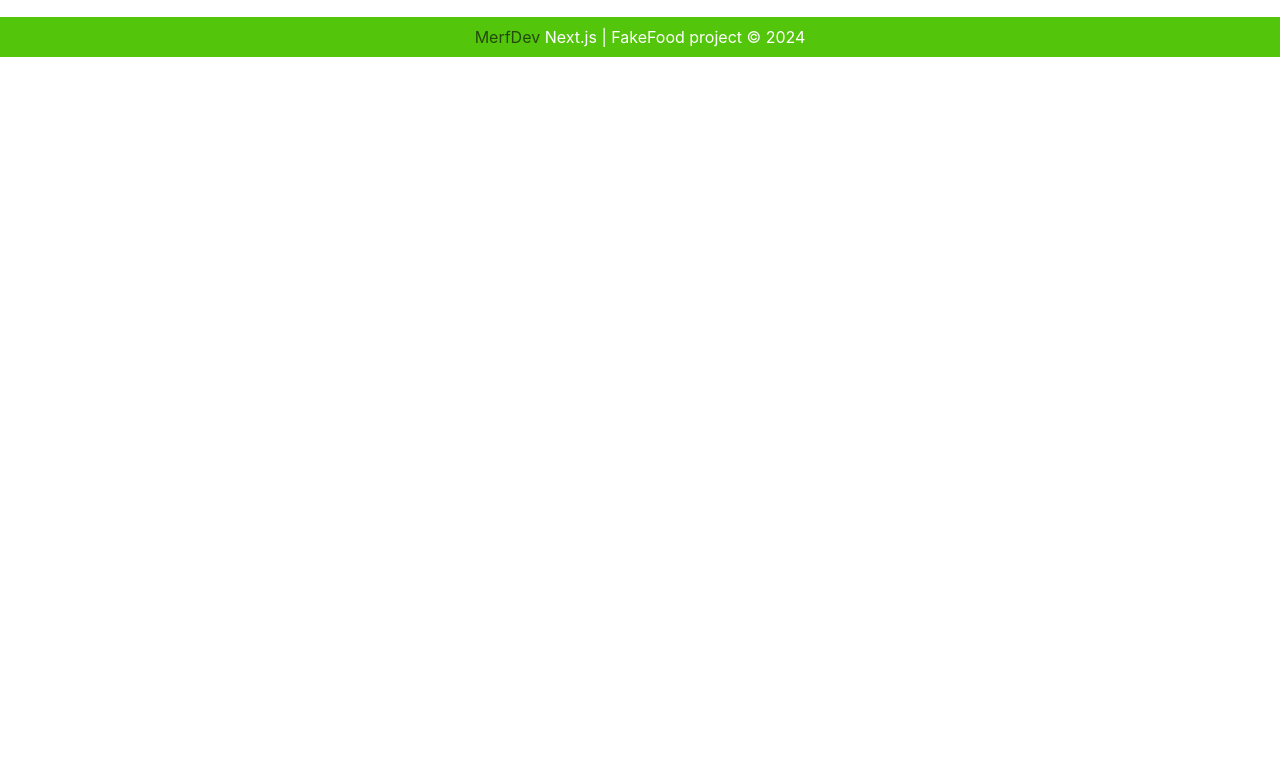
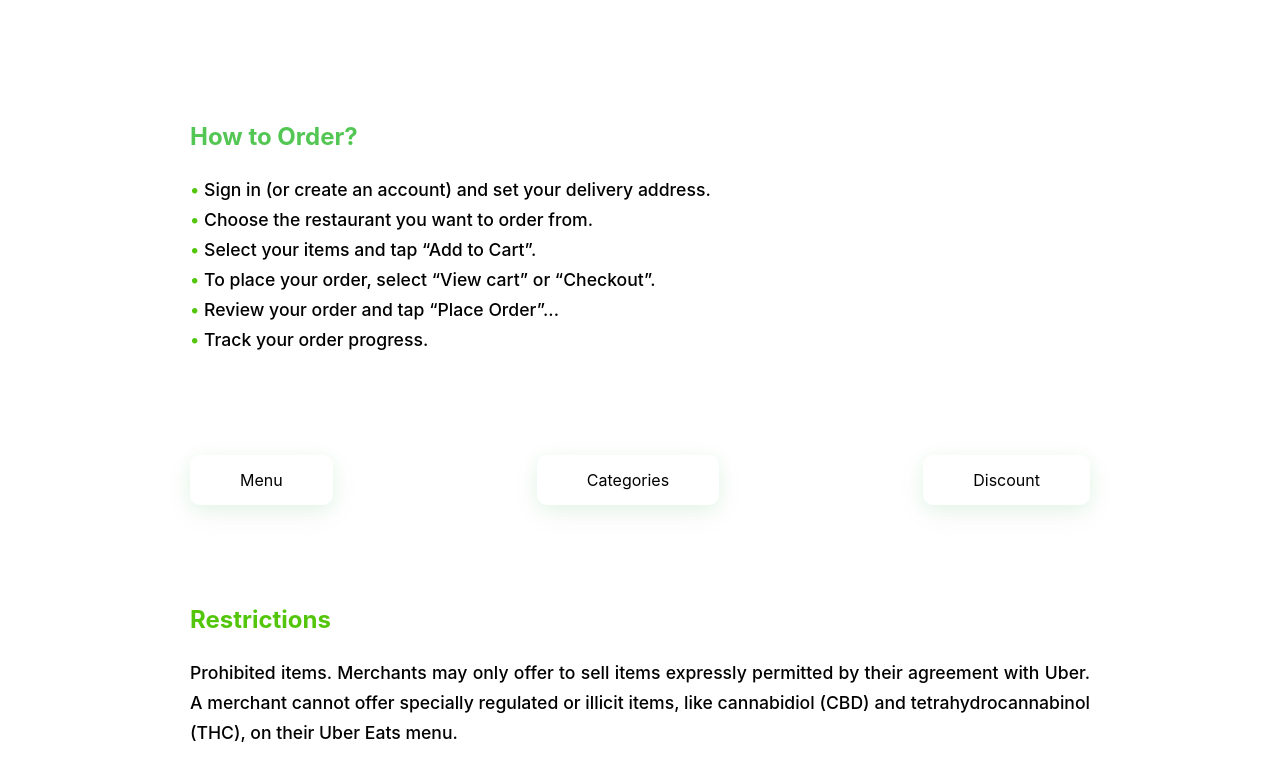
Before and after one commit to merfdev/FakeFood, a Next.js app: page / in a window 1280 px wide. Shown: the part 1177-1957 px from the top of the page. Before the commit the page ends 1234 px from the top, so only its background shows below. Built offline with nearby package versions, Linux system fonts and the light colour scheme.

Commit message:
compelete HomePage

```diff
--- /dev/null
+++ b/components/modules/Companies.js
@@ -0,0 +1,17 @@
+import Apple from "../icons/Apple";
+import Binance from "../icons/Binance";
+import SpaceX from "../icons/SpaceX";
+import Tesla from "../icons/Tesla";
+import styles from "./Companies.module.css";
+function Companies() {
+  return (
+    <div className={styles.container}>
+      <Apple />
+      <SpaceX />
+      <Binance />
+      <Tesla />
+    </div>
+  );
+}
+
+export default Companies;
--- /dev/null
+++ b/components/modules/Companies.module.css
@@ -0,0 +1,5 @@
+.container {
+  display: flex;
+  align-items: center;
+  justify-content: space-around;
+}
--- /dev/null
+++ b/components/modules/Guide.js
@@ -0,0 +1,13 @@
+import styles from "./Guide.module.css";
+import Link from "next/link";
+function Guide() {
+  return (
+    <div className={styles.container}>
+      <Link href="/menu">Menu</Link>
+      <Link href="/categories">Categories</Link>
+      <Link href="/">Discount</Link>
+    </div>
+  );
+}
+
+export default Guide;
--- /dev/null
+++ b/components/modules/Guide.module.css
@@ -0,0 +1,19 @@
+.container {
+  display: flex;
+  justify-content: space-between;
+  margin-bottom: 100px;
+}
+
+.container a {
+  box-shadow: rgba(92, 245, 115, 0.123) 0px 4px 16px,
+    rgba(17, 17, 26, 0.05) 0px 8px 32px;
+  padding: 15px 50px;
+  border-radius: 10px;
+  cursor: pointer;
+}
+
+@media (max-width: 900px) {
+  .container a {
+    padding: 10px 20px;
+  }
+}
--- /dev/null
+++ b/components/modules/Instruction.js
@@ -0,0 +1,18 @@
+import styles from "./Instruction.module.css";
+function Instruction() {
+  return (
+    <div className={styles.container}>
+      <h3>How to Order?</h3>
+      <ul>
+        <li>Sign in (or create an account) and set your delivery address.</li>
+        <li>Choose the restaurant you want to order from.</li>
+        <li>Select your items and tap “Add to Cart”.</li>
+        <li>To place your order, select “View cart” or “Checkout”.</li>
+        <li>Review your order and tap “Place Order”...</li>
+        <li>Track your order progress.</li>
+      </ul>
+    </div>
+  );
+}
+
+export default Instruction;
--- /dev/null
+++ b/components/modules/Instruction.module.css
@@ -0,0 +1,23 @@
+.container {
+  margin-bottom: 100px;
+}
+.container h3 {
+  font-size: 1.5rem;
+  color: #53c653;
+  margin: 24px 0;
+}
+.container ul {
+  padding: 0;
+}
+
+.container li {
+  font-size: 1.1rem;
+  font-weight: 500;
+  line-height: 30px;
+  list-style: none;
+}
+
+.container li::before {
+  content: "• ";
+  color: #53c60b;
+}
--- /dev/null
+++ b/components/modules/Restrictions.js
@@ -0,0 +1,17 @@
+import styles from "./Restrictions.module.css";
+
+function Restrictions() {
+  return (
+    <div className={styles.container}>
+      <h3>Restrictions</h3>
+      <p>
+        Prohibited items. Merchants may only offer to sell items expressly
+        permitted by their agreement with Uber. A merchant cannot offer
+        specially regulated or illicit items, like cannabidiol (CBD) and
+        tetrahydrocannabinol (THC), on their Uber Eats menu.
+      </p>
+    </div>
+  );
+}
+
+export default Restrictions;
--- /dev/null
+++ b/components/modules/Restrictions.module.css
@@ -0,0 +1,16 @@
+.container {
+  margin: 100px 0 200px;
+}
+
+.container h3 {
+  font-size: 1.5rem;
+  color: #53c60b;
+  margin: 24px 0;
+}
+
+.container p {
+  font-size: 1.1rem;
+  font-weight: 500;
+  text-align: justify;
+  line-height: 30px;
+}
--- a/components/templates/HomePage.js
+++ b/components/templates/HomePage.js
@@ -1,6 +1,11 @@
 import Attributes from "../modules/Attributes";
 import Banner from "../modules/Banner";
+import Companies from "../modules/Companies";
 import Definition from "../modules/Definition";
+import Guide from "../modules/Guide";
+import Instruction from "../modules/Instruction";
+import Restrictions from "../modules/Restrictions";
+
 import styles from "./HomePage.module.css";
 
 function HomePage() {
@@ -9,6 +14,10 @@ function HomePage() {
       <Banner />
       <Attributes />
       <Definition />
+      <Companies />
+      <Instruction />
+      <Guide />
+      <Restrictions />
     </div>
   );
 }
```
